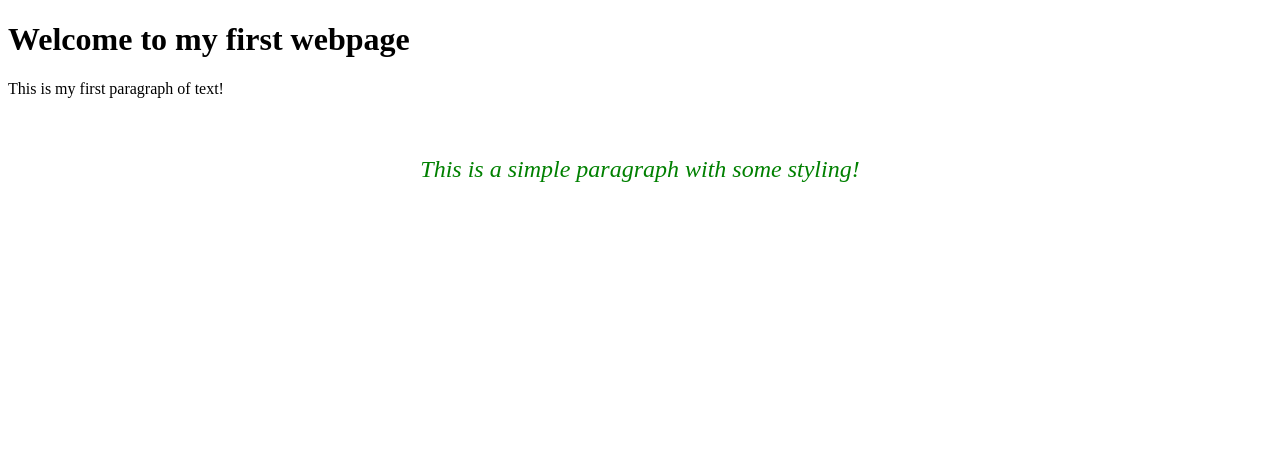
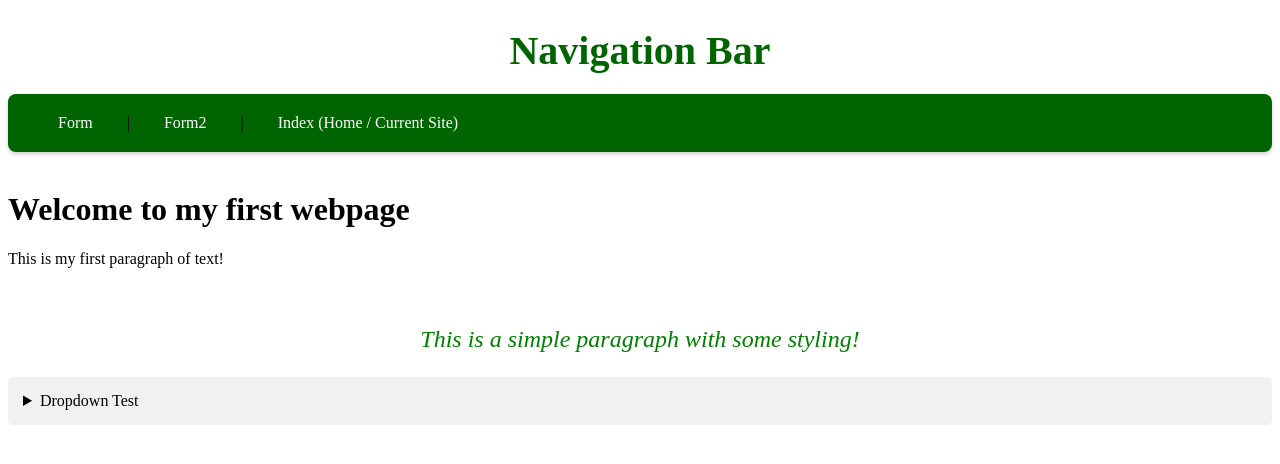
Before and after one commit to andrewcincotta/static-site, a plain HTML site: page index.html in a window 1280 px wide. Drawn offline with Linux system fonts and the light colour scheme.

Commit message:
rework index

```diff
--- a/index.html
+++ b/index.html
@@ -10,14 +10,75 @@
             font-style: italic;
             font-size: x-large;
         }
+
+        .dropdown {
+            background-color: #f1f1f1;
+            padding: 15px;
+            border-radius: 5px;
+            cursor: pointer;
+        }
+
+        #dropdown-paragraph {
+            margin-top: 0.5em;
+            line-height: 1.6;
+        }
+
+        .navbar {
+            background-color: #006400;
+            padding: 20px;
+            border-radius: 8px;
+            box-shadow: 0 2px 4px rgba(0, 0, 0, 0.2);
+        }
+
+        .nav-link {
+            color: white;
+            text-decoration: none;
+            padding: 10px 20px;
+            border-radius: 5px;
+            margin: 0 10px;
+            transition: background-color 0.3s;
+        }
+
+        .nav-link:hover {
+            background-color: #006400;
+        }
+
+        #navbar-heading {
+            color: #006400;
+            font-size: 40px;
+            text-align: center;
+            margin-bottom: 20px;
+        }
     </style>
 </head>
 
 <body>
+    <h1 id="navbar-heading">Navigation Bar</h1>
+    <nav class="navbar">
+        <a href="/form.html" class="nav-link">
+            Form
+        </a> |
+        <a href="/form2.html" class="nav-link">
+            Form2
+        </a> |
+        <a href="/index.html" class="nav-link">
+            Index (Home / Current Site)
+        </a>
+    </nav>
+    <br>
     <h1>Welcome to my first webpage</h1>
     <p>This is my first paragraph of text!</p>
     <br>
     <p id="styled-paragraph">This is a simple paragraph with some styling!</p>
+
+    <details>
+        <summary class="dropdown">
+            Dropdown Test
+        </summary>
+        <p id="dropdown-paragraph">
+            Here is some content that is revealed inside of a dropdown.
+        </p>
+    </details>
 </body>
 
 </html>
```
Also changed, not shown: form2.html (+3 -2 lines).
